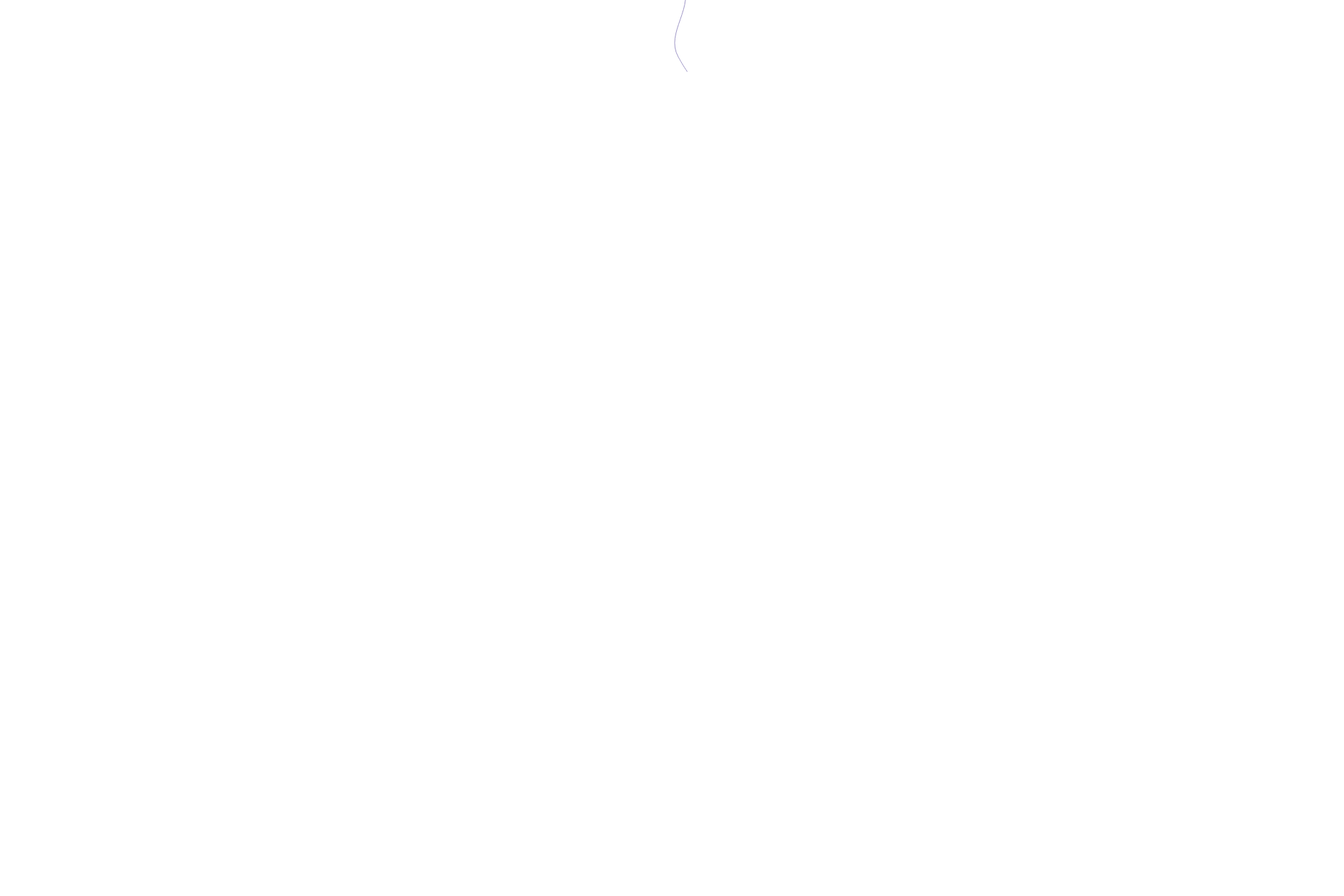
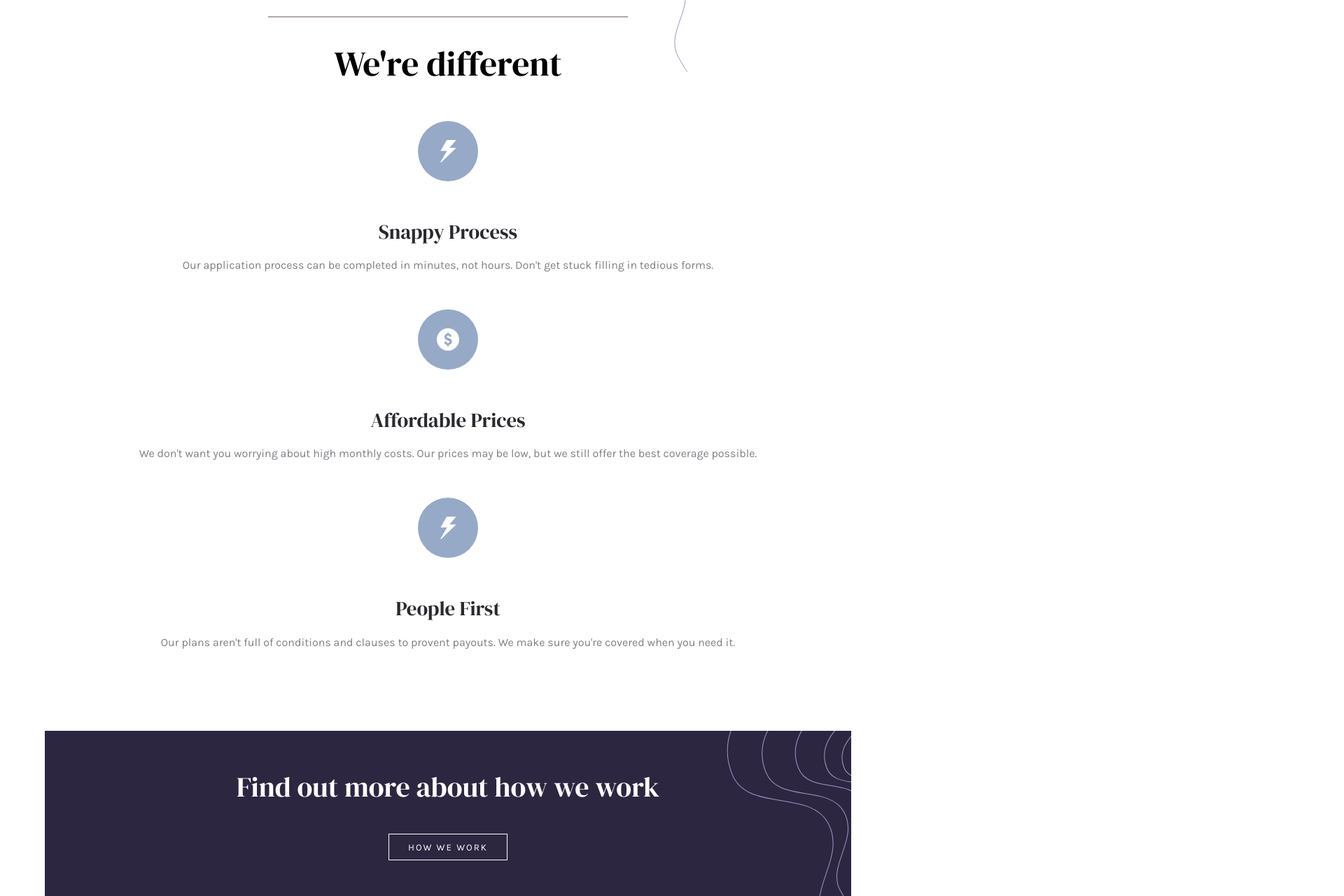
Before and after one commit to OscarAnillo/insure_landing_page, a React (Create React App) app: page / in a window 1280 px wide. Shown: the part 1040-2320 px from the top of the page at 70% size, 1920 px wide, since content can reach past the window. Before the commit the page ends 1204 px from the top, so only its background shows below. Built offline with nearby package versions, Linux system fonts and the light colour scheme.

Commit message:
add data folder, products and we work component

```diff
--- a/src/App.css
+++ b/src/App.css
@@ -7,6 +7,8 @@
 
 .App {
   text-align: center;
+  overflow: hidden;
+  position: relative;
 }
 
 /* NavComponent */
@@ -75,3 +77,75 @@
   top: 84%;
   left: 67%;
 }
+
+/* ProductComponent */
+.products {
+  padding: 7em 0;
+}
+.dash {
+  border: 1px solid rgb(179, 165, 180);
+  width: 40%;
+  margin: auto;
+  margin-bottom: 2em;
+}
+.products-title {
+  font-family: 'DM Serif Display', serif;
+  font-weight: 400;
+  font-size: 3.1rem;
+}
+.products-container {
+  width: 90%;
+  margin: auto;
+}
+.products-container div img {
+  padding: 3em 0;
+}
+.products-container div h2 {
+  color: hsl(270, 9%, 17%);
+  font-family: 'DM Serif Display', serif;
+  font-weight: 400;
+  font-size: 1.8rem;
+  padding-bottom: .5em;
+}
+.products-container div p {
+  color: hsl(273, 4%, 51%);
+  font-family: 'Karla', serif;
+  font-weight: 400;
+  line-height: 1.8em;
+}
+
+/* HowWeWorkComponent */
+.we-work {
+  background: hsl(256, 26%, 20%);
+  padding: 3.3em 0;
+  width: 90%;
+  margin: 0 auto 6em auto;
+  position: relative;
+}
+.we-work-container h1 {
+  color: #fff;
+  font-family: 'DM Serif Display', serif;
+  font-weight: 400;
+  font-size: 2.5rem;
+  padding-bottom: 1em;
+}
+.we-work-container button {
+  border: 1px solid #fff;
+  background: transparent;
+  color: #fff;
+  font-family: 'Karla', sans-serif;
+  letter-spacing: 2px;
+  padding: .8em 2em;
+  text-transform: uppercase;
+}
+.we-work-bg {
+  background-image: url("/public/images/bg-pattern-how-we-work-mobile.svg");
+  background-repeat: no-repeat;
+  background-size: contain;
+  background-position: right;
+  height: 320px;
+  position: absolute;
+  top: 0px;
+  right: 0px;
+  width: 100%;
+}
--- a/src/App.js
+++ b/src/App.js
@@ -2,12 +2,16 @@
 
 import './App.css';
 import HeroComponent from './Components/hero-component';
+import ProductComponent from './Components/products-component';
+import HowWeWorkComponent from './Components/how-we-work-component';
 
 function App() {
   return (
     <div className="App">
       <NavComponent />
       <HeroComponent />
+      <ProductComponent />
+      <HowWeWorkComponent />
     </div>
   );
 }
--- a/src/Components/hero-component.js
+++ b/src/Components/hero-component.js
@@ -7,7 +7,7 @@ export default function HeroComponent(){
                 </div>
                 <div>
                     <h1>Humanizing your insurance.</h1>
-                    <p>Get your life insurance coverage easier and faster. We blend our expertise and technology to help you find the plan that's right for you. Ensure you and your loved ones are protected</p>
+                    <p>Get your life insurance coverage easier and faster. We blend our expertise and technology to help you find the plan that's right for you. Ensure you and your loved ones are protected.</p>
                     <button>View plans</button>
                 </div>
             </div>
--- /dev/null
+++ b/src/Components/how-we-work-component.js
@@ -0,0 +1,11 @@
+export default function HowWeWorkComponent(){
+    return (
+        <div className="we-work">
+            <div className="we-work-container">
+                <h1>Find out more about how we work</h1>
+                <button>How we work</button>
+            </div>
+            <div className="we-work-bg"></div>
+        </div>
+    )
+}
--- /dev/null
+++ b/src/Components/products-component.js
@@ -0,0 +1,19 @@
+import data from '../Data/products-data.json';
+
+export default function ProductComponent(){
+    return (
+        <div className="products">
+            <div className="dash"></div>
+            <h1 className="products-title">We're different</h1>
+            <div className="products-container">
+                {data.map(item => (
+                    <div key={item.id}>
+                        <img src={item.avatar} alt="" />
+                        <h2>{item.product}</h2>
+                        <p>{item.description}</p>
+                    </div>
+                ))}
+            </div>
+        </div>
+    )
+}
--- /dev/null
+++ b/src/Data/products-data.json
@@ -0,0 +1,20 @@
+[
+    {
+        "id": 1,
+        "avatar":"images/icon-snappy-process.svg",
+        "product":"Snappy Process",
+        "description":"Our application process can be completed in minutes, not hours. Don't get stuck filling in tedious forms."
+    },
+    {
+        "id": 2,
+        "avatar":"images/icon-affordable-prices.svg",
+        "product":"Affordable Prices",
+        "description":"We don't want you worrying about high monthly costs. Our prices may be low, but we still offer the best coverage possible."
+    },
+    {
+        "id": 3,
+        "avatar":"images/icon-snappy-process.svg",
+        "product":"People First",
+        "description":"Our plans aren't full of conditions and clauses to provent payouts. We make sure you're covered when you need it."
+    }
+]
```
